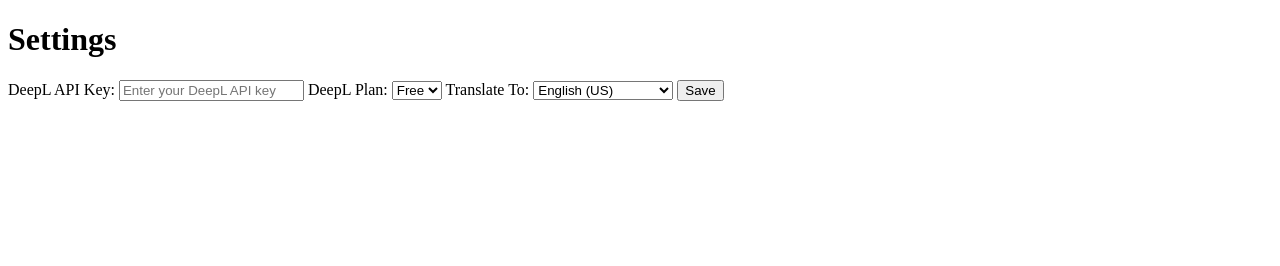
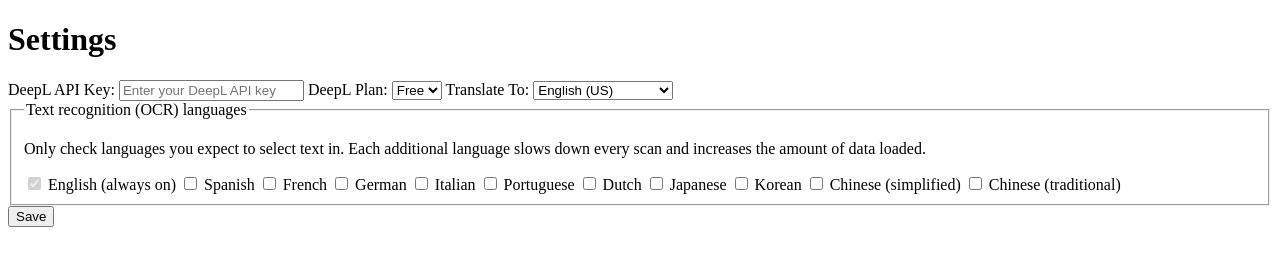
Before and after one commit to LukasAnell/SnapTranslate, a browser extension: page src/options/options.html in a window 1280 px wide. Drawn offline with Linux system fonts and the light colour scheme.

Commit message:
Add section for selecting input languages

```diff
--- a/src/options/options.html
+++ b/src/options/options.html
@@ -39,6 +39,34 @@
                 <option value="ZH">Chinese (simplified)</option>
             </select>
         </label>
+        <fieldset id="ocrLanguages">
+            <legend>Text recognition (OCR) languages</legend>
+            <p class="hint">
+                Only check languages you expect to select text in. Each
+                additional language slows down every scan and increases the
+                amount of data loaded.
+            </p>
+            <label
+                ><input type="checkbox" value="eng" checked disabled /> English
+                (always on)</label
+            >
+            <label><input type="checkbox" value="spa" /> Spanish</label>
+            <label><input type="checkbox" value="fra" /> French</label>
+            <label><input type="checkbox" value="deu" /> German</label>
+            <label><input type="checkbox" value="ita" /> Italian</label>
+            <label><input type="checkbox" value="por" /> Portuguese</label>
+            <label><input type="checkbox" value="nld" /> Dutch</label>
+            <label><input type="checkbox" value="jpn" /> Japanese</label>
+            <label><input type="checkbox" value="kor" /> Korean</label>
+            <label
+                ><input type="checkbox" value="chi_sim" /> Chinese
+                (simplified)</label
+            >
+            <label
+                ><input type="checkbox" value="chi_tra" /> Chinese
+                (traditional)</label
+            >
+        </fieldset>
         <button id="save">Save</button>
         <p id="status"></p>
 
```
